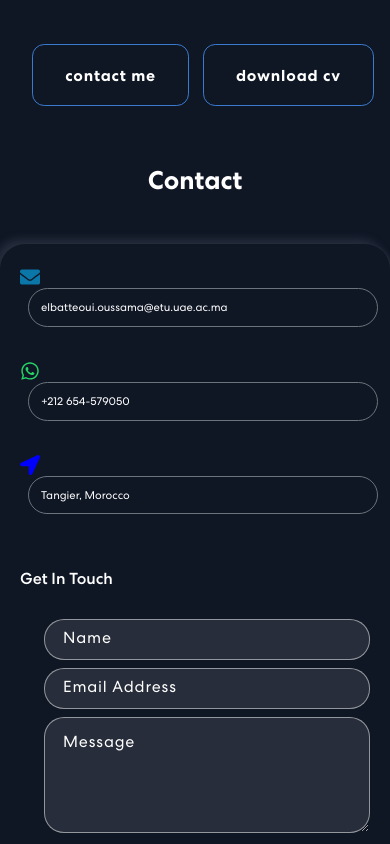
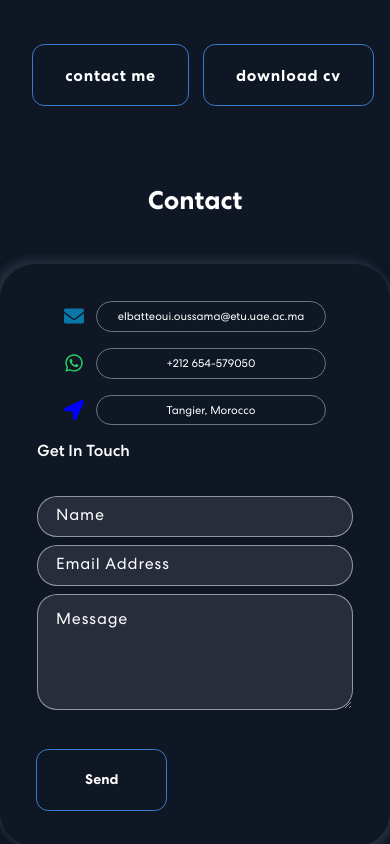
Before and after one commit to batteoui123/MyPortfolio, a React (Create React App) app: page / in a window 390 px wide. Shown: the part 1120-1964 px from the top of the page. Built offline with nearby package versions, Linux system fonts and the light colour scheme; a web font is replaced by a local one.

Commit message:
test contact6

```diff
--- a/src/App.css
+++ b/src/App.css
@@ -823,70 +823,71 @@ nav.navbar .navbar-toggler[aria-expanded="true"] .navbar-toggler-icon {
 
 
 /************ Contact Css ************/
-/************ Contact CSS ************/
+.fav1{
+  font-size: 25px;
+
+}
+.myinfos{
+  display: flex;
+  flex-direction: column;
+  align-items: center;
+}
+
 
 .contact {
-  padding: 60px 0 200px 0; /* Ensure enough padding for large screens */
-  position: relative;
+  /* background: linear-gradient(90.21deg, #AA367C -5.91%, #4A2FBD 111.58%); */
+  padding: 60px 0 200px 0;
 }
 
 .contact h2 {
-  font-size: 45px;
-  font-weight: 700;
+	font-size: 45px;
+	font-weight: 700;
   margin-bottom: 30px;
 }
-
-.CMcard span {
+.CMcard   span {
   width: 300px;
   background: none;
   cursor: text;
   user-select: text;
 }
 
-.contact .container {
-  padding: 37px;
+
+.contact .container{
+  padding:37px;
   border-radius: 35px;
   box-shadow: -5px -5px 8px rgba(94, 104, 121, 0.288),
-              4px 4px 6px rgba(94, 104, 121, 0.288);
+  4px 4px 6px rgba(94, 104, 121, 0.288);
 }
-
-.contact form input,
-.contact form textarea {
-  width: 100%;  /* Ensure full width */
+.contact form input, .contact form textarea {
+  width: 100%;
   background: rgba(255, 255, 255, 0.1);
   border: 1px solid rgba(255, 255, 255, 0.5);
   border-radius: 20px;
   color: #fff;
-  margin-bottom: 8px;
+  margin: 0 0 8px 0;
   padding: 18px 26px;
   font-weight: 500;
   font-size: 18px;
   letter-spacing: 0.8px;
   transition: 0.3s ease-in-out;
 }
-
-.contact form input:focus,
-.contact form textarea:focus {
+.contact form input:focus, .contact form textarea:focus {
   background: rgba(255, 255, 255, 1);
   color: #121212;
 }
-
-.contact form input::placeholder,
-.contact form textarea::placeholder {
+.contact form input::placeholder, .contact form textarea::placeholder {
   font-size: 16px;
   font-weight: 400;
   color: #fff;
 }
-
-.contact form input:focus::placeholder,
-.contact form textarea:focus::placeholder {
+.contact form input:focus::placeholder, .contact form textarea:focus::placeholder {
   color: #121212;
   opacity: 0.8;
 }
-
 .contact form button {
   font-size: 18px;
   font-weight: 800;
+
   padding: 14px 48px;
   border-radius: .7rem;
   color: #fdf9f9;
@@ -901,21 +902,19 @@ nav.navbar .navbar-toggler[aria-expanded="true"] .navbar-toggler-icon {
   position: relative;
   z-index: 0;
   overflow: hidden;
+
 }
-
 .contact form button span {
   z-index: 1;
   position: relative;
 }
-
 .contact form button:hover {
   background-size: 100% 100%;
   outline: none;
 }
-
 .contact form button::before {
   content: "";
-  background: linear-gradient(90deg, #a84cf5 0%, #36c0f0 100%);
+  background:linear-gradient(90deg, #a84cf5 0%, #36c0f0 100%);
   width: 0;
   height: 100%;
   position: absolute;
@@ -924,92 +923,40 @@ nav.navbar .navbar-toggler[aria-expanded="true"] .navbar-toggler-icon {
   z-index: 0;
   transition: 0.3s ease-in-out;
 }
-
 .contact form button:hover::before {
   width: 100%;
 }
-
-.elmt {
+.elmt{
   margin-top: auto;
   margin-bottom: auto;
 }
-
-.getouch {
-  margin-bottom: 23px;
+.getouch{
+  margin-bottom: 35px;
 }
 
-/* Media Queries for Mobile Responsiveness */
 
-/* For screens smaller than 768px (Tablets and Phones) */
 @media (max-width: 768px) {
-  .contact {
-    padding: 40px 0 100px 0;
+  .myinfos{
+    display: flex;
+    flex-direction: column;
+    align-items: center;
   }
+  .fav1{
+    font-size: 20px;
 
-  .contact h2 {
-    font-size: 2rem;
-    text-align: center;
   }
-
-  .contact .container {
-    padding: 20px;
-    border-radius: 25px;
-  }
-
-  .contactMe .btn {
-    width: 100% !important;
-    font-size: 0.9rem;
-    padding: 10px 12px;
-    margin-bottom: 15px;
-    text-align: left;
-  }
-
-  .contact form {
-    margin-top: 30px;
-  }
-
-  .contact form input,
-  .contact form textarea {
-    font-size: 16px;
-    padding: 14px 20px;
-  }
-
-  .contact form button {
-    width: 100%;
-    padding: 12px;
-    font-size: 16px;
-    height: auto;
-    margin-top: 20px;
-  }
-
-  .contact form .d-flex {
-    flex-direction: column;
-    gap: 10px;
-  }
-
-  .contact form .success,
-  .contact form .danger {
-    text-align: center;
-    font-size: 0.9rem;
-  }
-}
-
-/* For extra small screens (Phones under 480px) */
-@media (max-width: 480px) {
-  .fav1 {
-    font-size: 20px;
-  }
-
-  .CMcard span {
+  .CMcard   span {
     width: 230px;
     background: none;
     cursor: text;
     user-select: text;
   }
-
-  .contact .getouch {
+  .contact .getouch{
     font-size: medium;
   }
+
+
+
 
   .contact h2 {
     font-size: 1.6rem;
@@ -1029,7 +976,6 @@ nav.navbar .navbar-toggler[aria-expanded="true"] .navbar-toggler-icon {
     font-size: 14px;
   }
 }
-
 
 /************ Footer Css ************/
 
--- a/src/components/Contact.js
+++ b/src/components/Contact.js
@@ -84,7 +84,7 @@ export const Contact = () => {
       <h2 className="text-center mb-5">Contact</h2>
       <Container  className="bg-primar">
         <Row className="align-items-center">
-          <Col md={12} sm={12} lg={5} className=" mb-4 myinfos">
+          <Col md={12} sm={12} lg={5} className=" myinfos">
             <motion.div
               initial={{ x: "-30vw" }}
               whileInView={{ x: "0vw" }}
@@ -125,7 +125,7 @@ export const Contact = () => {
                   transition={{ duration: 0.6 }}
                 >
                   <h3 className="getouch">Get In Touch</h3>
-                  <form onSubmit={handleSubmit} className="bg-dange ms-4">
+                  <form onSubmit={handleSubmit} className="bg-dange">
                     <Row>
                       <Col size={12} sm={12} className=" elmt">
                         <input
@@ -150,7 +150,7 @@ export const Contact = () => {
                           placeholder="Message"
                           onChange={(e) => onFormUpdate("message", e.target.value)}
                         ></textarea>
-                        <div className="d-flex bg-dange gap-5 align-items-center mybtn ">
+                        <div className="d-flex bg-dange align-items-center mybtn ">
                            <button type="submit text-center send " className="">
                                <span>{buttonText}</span>
                            </button>
```
